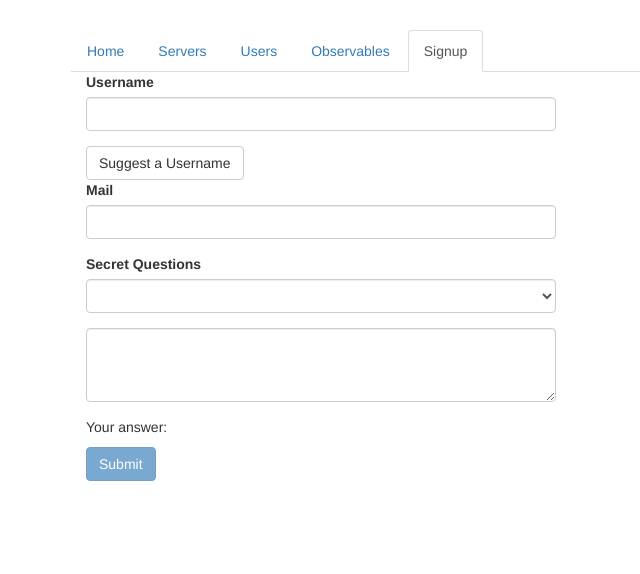
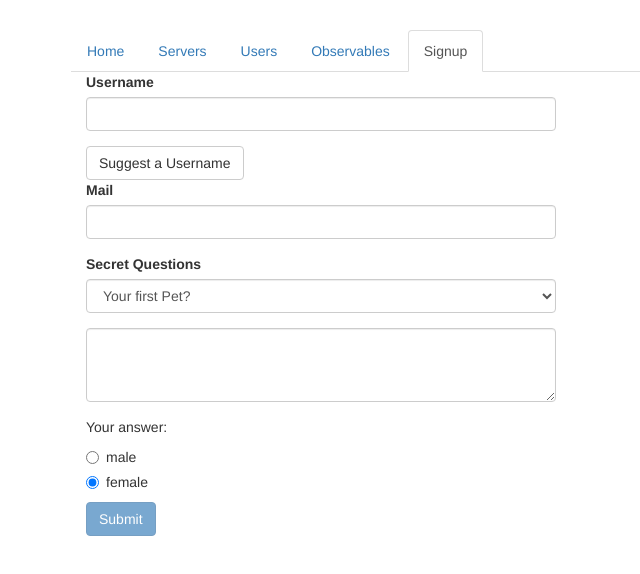
Before and after one commit to rinebob/cmp-databinding-start, an Angular app: page /signup in a window 1280 px wide. Shown: the top 574 px of the page, without its empty margins (194-834 px from the left). Built offline with nearby package versions, Linux system fonts and the light colour scheme.

Commit message:
Through lec 196

```diff
--- a/src/app/signup/signup.component.html
+++ b/src/app/signup/signup.component.html
@@ -1,7 +1,10 @@
 
 <div class="col-xs-12 col-sm-10 col-md-8">
   <form (ngSubmit)="onSubmit(myForm)" #myForm="ngForm">
-    <div id="user-data">
+    <div
+    id="user-data"
+    ngModelGroup="userData"
+    #userData="ngModelGroup">
       <div class="form-group">
         <label for="username">Username</label>
         <input
@@ -27,6 +30,7 @@
       </div>
       <span class="help-block" *ngIf="!email.valid && email.touched">Please enter a valid email address!</span>
     </div>
+    <p class='help-block' *ngIf="!userData.valid && userData.touched">User Data Sucks Man!!</p>
     <div class="form-group">
       <label for="secret">Secret Questions</label>
       <select
@@ -47,6 +51,16 @@
       [(ngModel)]="answer"></textarea>
     </div>
     <p>Your answer: {{ answer }}</p>
+    <div class="radio" *ngFor="let gender of genders">
+      <label>
+        <input
+        type="radio"
+        name="gender"
+        [ngModel]="genders[1]"
+        [value]="gender">
+        {{ gender }}
+      </label>
+    </div>
 	<button
 	class="btn btn-primary"
 	type="submit"
--- a/src/app/signup/signup.component.ts
+++ b/src/app/signup/signup.component.ts
@@ -7,8 +7,9 @@
   styleUrls: ['./signup.component.css']
 })
 export class SignupComponent implements OnInit {
-  defaultQuestion = 'dude';
+  defaultQuestion = 'pet';
   answer = '';
+  genders = ['male', 'female'];
 
   constructor() { }
 
```
